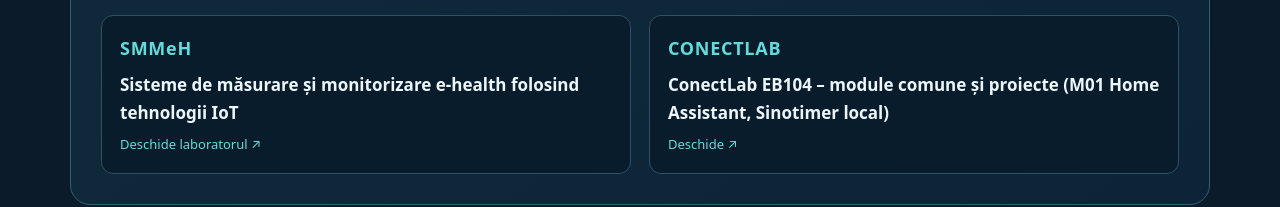
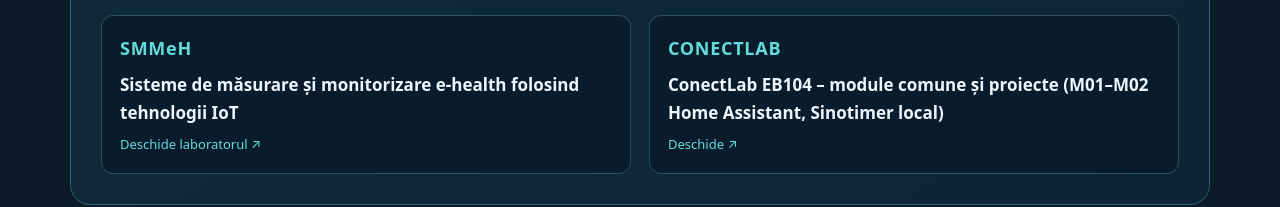
Before and after one commit to argatuflorin/argatuflorin.github.io, a plain HTML site: page index.html in a window 1280 px wide. Shown: the part 3326-3533 px from the top of the page. Drawn offline with Linux system fonts and the light colour scheme.

Commit message:
Pagina principală: cardul CONECTLAB menționează M01–M02
Co-Authored-By: Claude Opus 5.5 <noreply@anthropic.com>
Claude-Session: https://claude.ai/code/session_01BfH4SzPZneo4MXMqNUnoLm

```diff
--- a/index.html
+++ b/index.html
@@ -23,7 +23,7 @@ html{scroll-padding-top:105px}.links{gap:15px}.links a{font-size:13px}.section-t
 <a class="lesson" href="https://argatuflorin.github.io/CDM/" target="_blank" rel="noopener noreferrer"><span>CDM</span><strong data-ro="Concepția asistată de calculator a sistemelor distribuite de măsurare" data-en="Computer-Aided Design of Distributed Measurement Systems">Concepția asistată de calculator a sistemelor distribuite de măsurare</strong><em data-ro="Deschide laboratorul ↗" data-en="Open laboratory ↗">Deschide laboratorul ↗</em></a>
 <a class="lesson" href="https://argatuflorin.github.io/EMEC/" target="_blank" rel="noopener noreferrer"><span>EMEC</span><strong data-ro="Echipamente și metode de evaluare a calității energiei electrice" data-en="Equipment and Methods for Power Quality Assessment">Echipamente și metode de evaluare a calității energiei electrice</strong><em data-ro="Deschide laboratorul ↗" data-en="Open laboratory ↗">Deschide laboratorul ↗</em></a>
 <a class="lesson" href="https://argatuflorin.github.io/SMMeH/" target="_blank" rel="noopener noreferrer"><span>SMMeH</span><strong data-ro="Sisteme de măsurare și monitorizare e-health folosind tehnologii IoT" data-en="E-health Measurement and Monitoring Systems Using IoT Technologies">Sisteme de măsurare și monitorizare e-health folosind tehnologii IoT</strong><em data-ro="Deschide laboratorul ↗" data-en="Open laboratory ↗">Deschide laboratorul ↗</em></a>
-<a class="lesson" href="https://argatuflorin.github.io/CONECTLAB/" target="_blank" rel="noopener noreferrer"><span>CONECTLAB</span><strong data-ro="ConectLab EB104 – module comune și proiecte (M01 Home Assistant, Sinotimer local)" data-en="ConectLab EB104 – shared modules and projects (M01 Home Assistant, local Sinotimer)">ConectLab EB104 – module comune și proiecte (M01 Home Assistant, Sinotimer local)</strong><em data-ro="Deschide ↗" data-en="Open ↗">Deschide ↗</em></a>
+<a class="lesson" href="https://argatuflorin.github.io/CONECTLAB/" target="_blank" rel="noopener noreferrer"><span>CONECTLAB</span><strong data-ro="ConectLab EB104 – module comune și proiecte (M01–M02 Home Assistant, Sinotimer local)" data-en="ConectLab EB104 – shared modules and projects (M01–M02 Home Assistant, local Sinotimer)">ConectLab EB104 – module comune și proiecte (M01–M02 Home Assistant, Sinotimer local)</strong><em data-ro="Deschide ↗" data-en="Open ↗">Deschide ↗</em></a>
 
 </div></div></div></section>
 <section class="section" id="github"><div class="container"><div class="lab" style="margin-top:0"><div class="lab-head"><div><h3>GitHub</h3></div></div><div class="lab-options">
```
